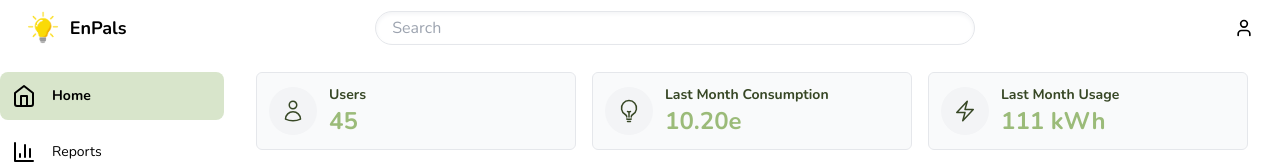
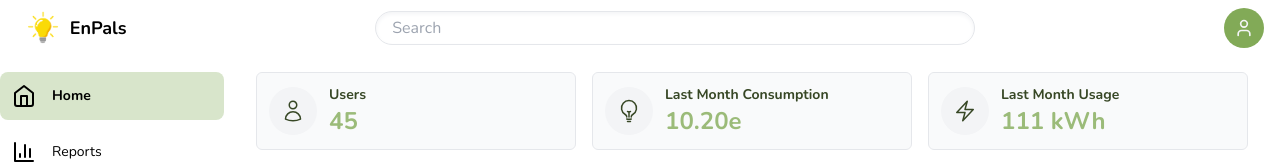
Before and after one commit to behong1999/EnPals, a React (Vite) app: page / in a window 1280 px wide. Shown: the top 164 px of the page. Built offline with nearby package versions, Linux system fonts and the light colour scheme.

Commit message:
fix person-icon

```diff
--- a/src/components/Header.tsx
+++ b/src/components/Header.tsx
@@ -57,7 +57,7 @@ const Header = () => {
         >
           <Search />
         </Button>
-        <Button variant="ghost" size="icon">
+        <Button size="icon">
           <User />
         </Button>
       </div>
--- a/src/components/dashboard/GeneralRankingTable.tsx
+++ b/src/components/dashboard/GeneralRankingTable.tsx
@@ -34,7 +34,7 @@ const GeneralRankingTable = () => {
               >
                 <td className="px-6 py-3">{family.name}</td>
                 <td className="px-6 py-3">
-                  {convertToEuros(family.last_usage)}e/{family.last_usage} kWh
+                  {convertToEuros(family.last_usage)}e/{family.last_usage}
                 </td>
                 <td className="px-6 py-3">{convertToEuros(family.saving)}</td>
                 <td className="px-6 py-3">#{index + 1}</td>
```
